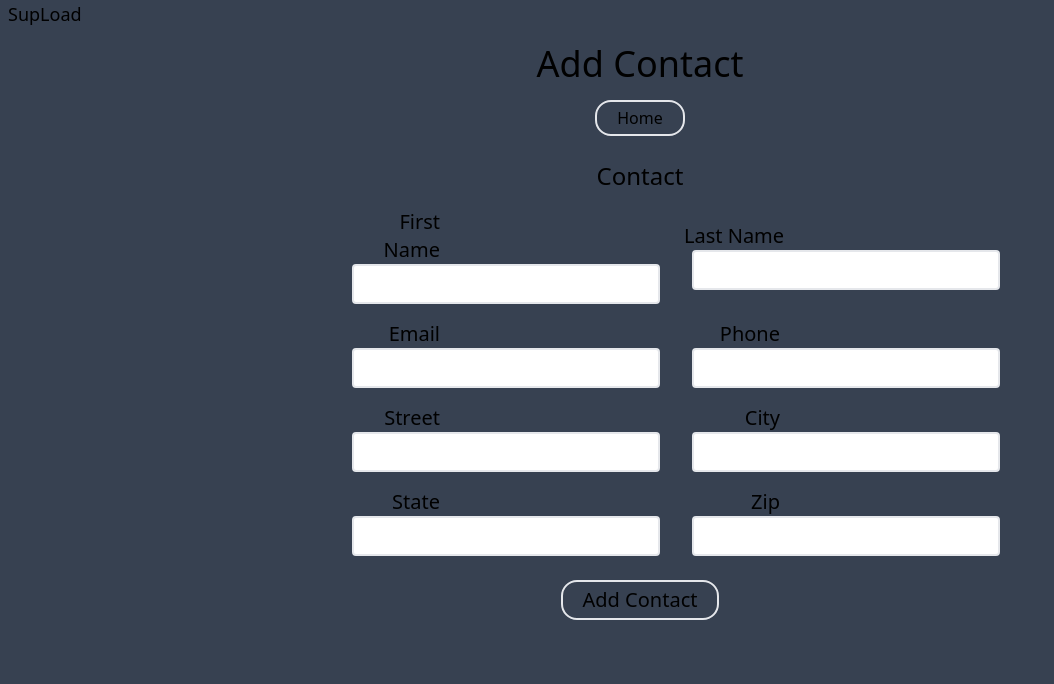
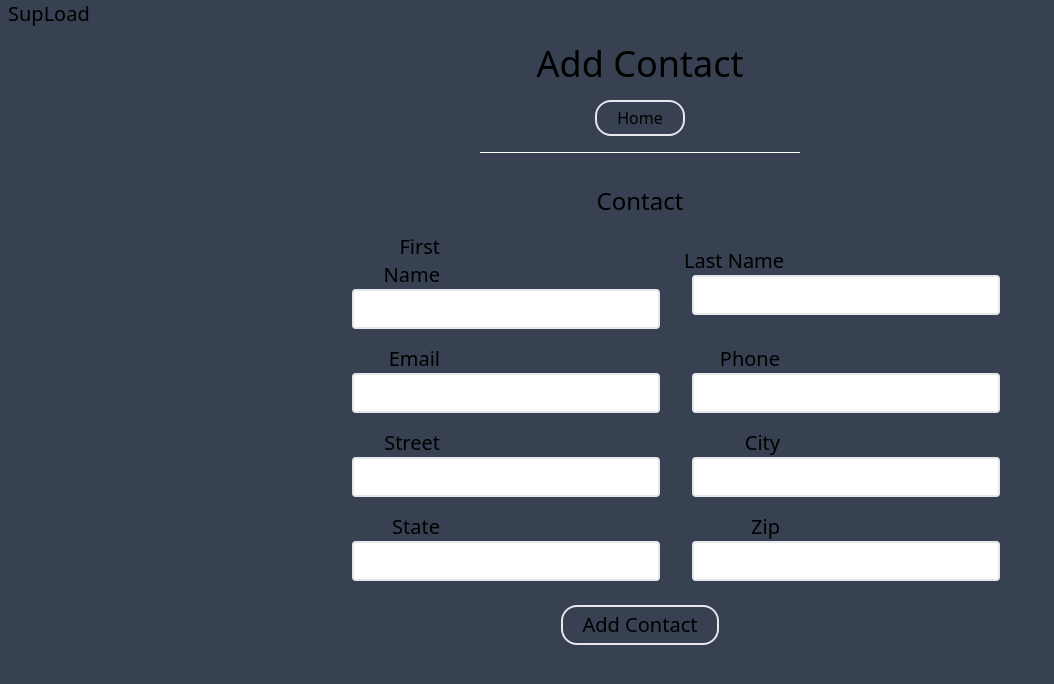
Before and after one commit to meloegel/SupLoad-FE, a React (Create React App) app: page /add-contact in a window 1280 px wide. Shown: the top 684 px of the page, without its empty margins (0-1054 px from the left). Built offline with nearby package versions, Linux system fonts and the light colour scheme.

Commit message:
added nav styles

```diff
--- a/src/common/Header.tsx
+++ b/src/common/Header.tsx
@@ -1,7 +1,7 @@
 export default function Header():JSX.Element {
     return (
         <div className="py=.5">
-            <h3 className="text-left text-lg px-2 text-slate-200">SupLoad</h3>
+            <h3 className="text-left text-xl px-2 text-slate-200">SupLoad</h3>
         </div>
     )
 }
--- a/src/pages/AddContact.tsx
+++ b/src/pages/AddContact.tsx
@@ -77,12 +77,13 @@ export default function AddContact(): JSX.Element {
         <h2 className="p-4 text-slate-300 text-4xl">Add Contact</h2>
         <Button
           text="Home"
-          className="text-slate-300 mb-2"
+          className="text-slate-300"
           onClick={() => {
             navigate("/home");
           }}
         />
       </div>
+      <hr className="border-bottom-2 w-1/4 m-auto my-4 border-white"/>
       <div>
         <div className="w-1/2 m-auto text-xl bg-slate-300 p-4">
           <form onSubmit={handleSubmit(onSubmit)}>
--- a/src/pages/UploadContact.tsx
+++ b/src/pages/UploadContact.tsx
@@ -94,12 +94,13 @@ export default function UploadContact(): JSX.Element {
         <h2 className="p-4 text-slate-300 text-4xl">Upload Contact</h2>
         <Button
           text="Home"
-          className="text-slate-300 mb-2"
+          className="text-slate-300"
           onClick={() => {
             navigate("/home");
           }}
         />
       </div>
+      <hr className="border-bottom-2 w-1/4 m-auto my-4 border-white" />
       <form onSubmit={handleSubmit(onSubmit)} className="w-1/2 m-auto">
         <div
           {...getRootProps({
```
